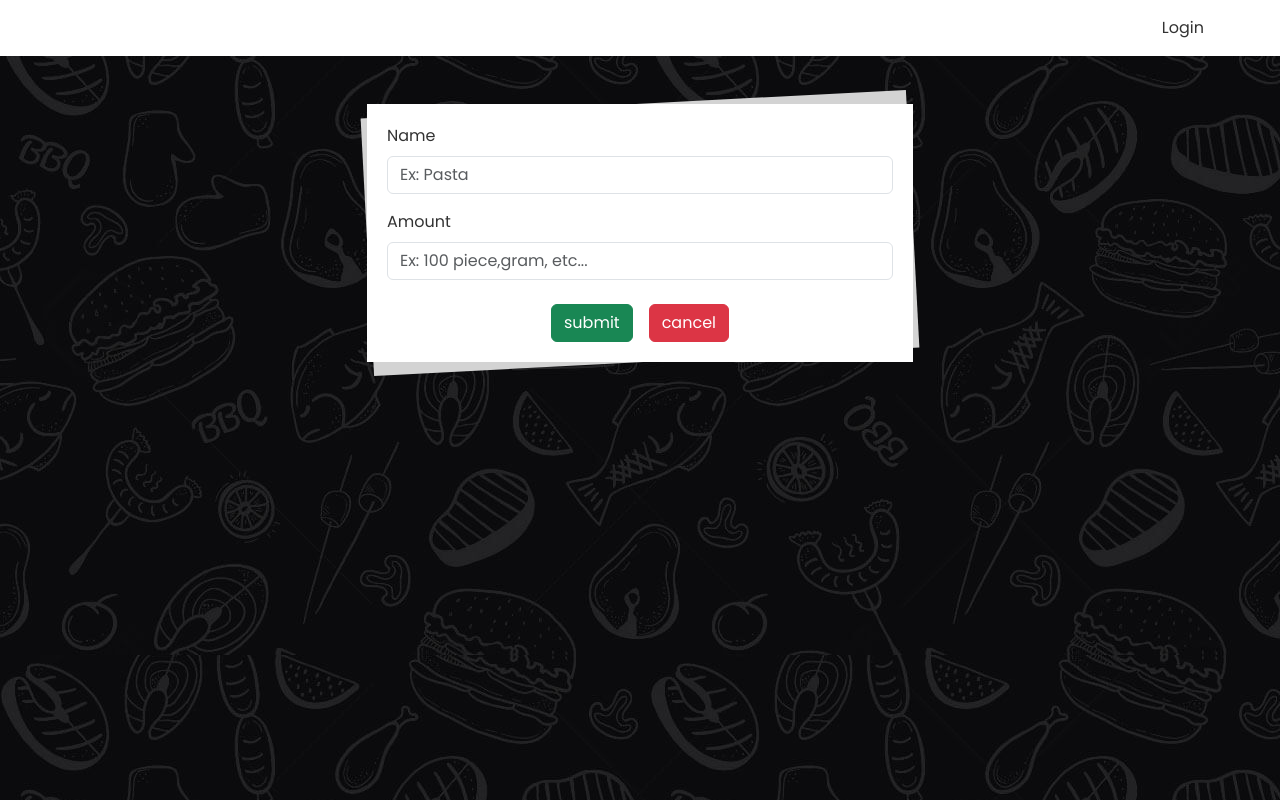
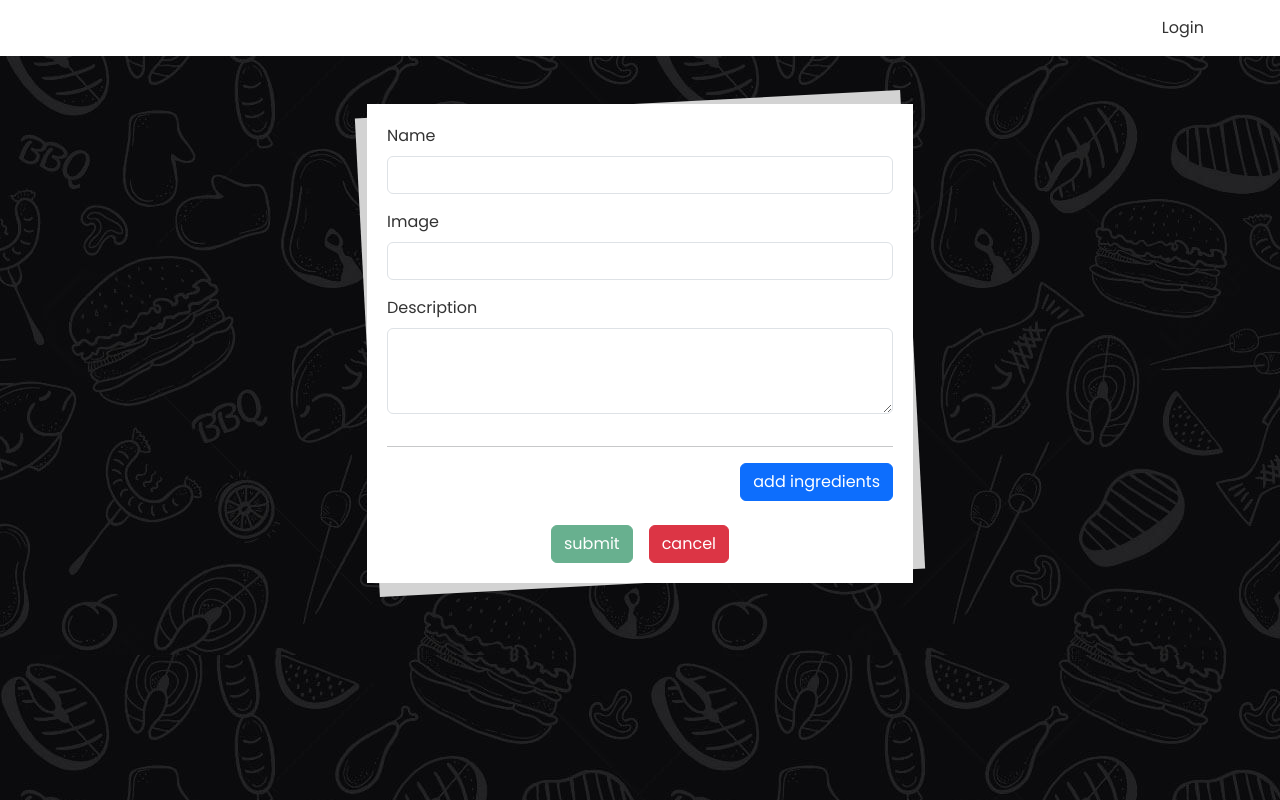
Before and after one commit to ahmedelbaiomy/recipe-book-angular, an Angular app: page /recipes/new in a window 1280 px wide. Built offline with nearby package versions, Linux system fonts and the light colour scheme.

Commit message:
add & update & delete recipes and ingredients

```diff
--- a/src/app/app.module.ts
+++ b/src/app/app.module.ts
@@ -12,7 +12,7 @@ import { ShoppingListComponent } from './shopping-list/shopping-list.component';
 import { ShoppingEditComponent } from './shopping-list/shopping-edit/shopping-edit.component';
 import { EditRecipeComponent } from './recipes/edit-recipe/edit-recipe.component';
 import { AuthComponent } from './auth/auth.component';
-import { FormsModule } from '@angular/forms';
+import { FormsModule, ReactiveFormsModule } from '@angular/forms';
 import { HttpClientModule } from '@angular/common/http';
 
 @NgModule({
@@ -34,6 +34,7 @@ import { HttpClientModule } from '@angular/common/http';
         AppRoutingModule,
         SharedModule,
         FormsModule,
+        ReactiveFormsModule,
         HttpClientModule
     ]
 })
--- a/src/app/recipes/edit-recipe/edit-recipe.component.html
+++ b/src/app/recipes/edit-recipe/edit-recipe.component.html
@@ -2,22 +2,56 @@
   <div class="row justify-content-center">
     <div class="col-md-6">
       <div class="form-wrap">
-        <form #f="ngForm">
+        <form [formGroup]="recipeForm" (ngSubmit)="onSubmit()">
           <div class="mb-3">
             <label for="name" class="form-label">Name</label>
-            <input type="text" class="form-control" id="name" placeholder="Ex: Pasta" required
-              name="name" />
+            <input type="text" class="form-control" id="name" required name="name" formControlName="name" />
           </div>
           <div class="mb-3">
-            <label for="amount" class="form-label">Amount</label>
-            <input type="number" class="form-control" id="amount" placeholder="Ex: 100 piece,gram, etc..." name="amount" />
+            <label for="image" class="form-label">Image</label>
+            <input type="text" class="form-control" id="image" name="imagePath" #imagePath formControlName="imagePath"/>
           </div>
 
+          @if(imagePath.value){
+          <div class="mb-3">
+            <img [src]="imagePath.value" class="img-fluid" width="250" height="250"/>
+          </div>
+        }
+          <div class="mb-3">
+            <label for="description" class="form-label">Description</label>
+            <textarea type="text" class="form-control" id="description" required name="description" rows="3" formControlName="description"></textarea>
+          </div>
+
+          <div class="mb-3 row" >
+            <div class="col-md-12" formArrayName="ingredients">
+              <div class="row" *ngFor="let ingredients of ingredientsControl;let i = index"
+              [formGroupName]="i">
+                <div class="col-md-6">
+                  <input type="text" class="form-control" formControlName="name">
+                </div>
+                <div class="col-md-3">
+                  <input type="text" class="form-control" formControlName="amount">
+                </div>
+                <div class="col-md-1">
+                  <button class="btn btn-sm btn-danger" (click)="onDeleteIngredient(i)">x</button>
+                </div>
+              </div>
+            </div>
+
+          </div>
+
+          <hr>
+          <div class="mb-3 row" >
+            <div class="col-md-12">
+              <button type="button" class="btn btn-primary float-end" (click)="onAddIngredient()">add ingredients</button>
+
+            </div>
+          </div>
           <div class="mt-4 d-flex justify-content-center gap-3">
-            <button type="submit" class="btn btn-success" [disabled]="f.invalid">
+            <button type="submit" class="btn btn-success" [disabled]="recipeForm.invalid">
               submit
             </button>
-            <button type="button" class="btn btn-danger">
+            <button type="button" class="btn btn-danger" (click)="onCancel()">
               cancel
             </button>
           </div>
--- a/src/app/recipes/edit-recipe/edit-recipe.component.scss
+++ b/src/app/recipes/edit-recipe/edit-recipe.component.scss
@@ -23,3 +23,7 @@ form{
     color: #333;
   }
 }
+
+input.ng-invalid.ng-touched,textarea.ng-invalid.ng-touched{
+  border: 1px solid red;
+}
--- a/src/app/recipes/edit-recipe/edit-recipe.component.ts
+++ b/src/app/recipes/edit-recipe/edit-recipe.component.ts
@@ -1,10 +1,85 @@
-import { Component } from '@angular/core';
+import { Component, OnInit } from '@angular/core';
+import { ActivatedRoute, Params, Router } from '@angular/router';
+import { RecipeService } from '../../services/recipe.service';
+import { FormArray, FormControl, FormGroup, Validators } from '@angular/forms';
+import { Ingredients } from '../../shared/models/ingredients.model';
 
 @Component({
   selector: 'app-edit-recipe',
   templateUrl: './edit-recipe.component.html',
   styleUrl: './edit-recipe.component.scss'
 })
-export class EditRecipeComponent {
+export class EditRecipeComponent implements OnInit{
+  id!:number;
+  editMode = false;
+  recipeForm!:FormGroup;
+  constructor(private activatedRoute:ActivatedRoute,private recipeService:RecipeService,private router:Router){}
 
+
+  initForm(){
+    let recipeName:any='';
+    let recipeImage:any='';
+    let recipeDescription:any='';
+    let recipeIngredients:any= new FormArray([]);
+
+    if(this.editMode){
+      const recipe = this.recipeService.getRecipeById(this.id);
+      if(recipe){
+        recipeName=recipe.name;
+        recipeImage=recipe.imagePath;
+        recipeDescription = recipe.description;
+        if(recipe.ingerdients.length > 0){
+          for(let ingredient of recipe.ingerdients){
+            recipeIngredients.push(new FormGroup({
+              name:new FormControl(ingredient.name,Validators.required),
+              amount:new FormControl(ingredient.amount,Validators.required)
+            }))
+          }
+        }
+      }
+    }
+
+    this.recipeForm = new FormGroup({
+      name:new FormControl(recipeName,Validators.required),
+      description:new FormControl(recipeDescription,Validators.required),
+      imagePath:new FormControl(recipeImage,Validators.required),
+      ingredients:recipeIngredients
+    })
+
+  }
+
+  get ingredientsControl(){
+    return (<FormArray>(this.recipeForm.get('ingredients'))).controls
+  }
+  ngOnInit(): void {
+    this.activatedRoute.params.subscribe((params:Params)=>{
+      this.id = +params['id'];
+      this.editMode = params['id'] != null;
+    })
+    this.initForm();
+  }
+
+  onAddIngredient(){
+    (<FormArray>this.recipeForm.get('ingredients')).push(new FormGroup({
+      name:new FormControl('',Validators.required),
+      amount:new FormControl('',[Validators.required,Validators.min(1)])
+    }))
+  }
+
+  onSubmit(){
+    if(this.editMode){
+      this.recipeService.updateRecipe(this.id,this.recipeForm.value)
+    }else{
+      this.recipeService.addRecipe(this.recipeForm.value)
+    }
+    this.router.navigate(['recipes'])
+
+  }
+
+  onCancel(){
+    this.router.navigate(['../'],{relativeTo:this.activatedRoute})
+  }
+  onDeleteIngredient(index:number){
+    (<FormArray>this.recipeForm.get('ingredients')).removeAt(index)
+  }
 }
--- a/src/app/recipes/recipe-details/recipe-details.component.html
+++ b/src/app/recipes/recipe-details/recipe-details.component.html
@@ -68,7 +68,7 @@
               <div class="dropdown-divider"></div>
               <a class="dropdown-item" (click)="onEditRecipe()">Edit</a>
               <div class="dropdown-divider"></div>
-              <a class="dropdown-item text-danger" href="#">Delete</a>
+              <a class="dropdown-item text-danger" (click)="onDeleteRecipe()">Delete</a>
             </div>
         </div>
         <div class="ingredients mt-3">
--- a/src/app/recipes/recipe-details/recipe-details.component.ts
+++ b/src/app/recipes/recipe-details/recipe-details.component.ts
@@ -13,6 +13,7 @@ import { ActivatedRoute, Params, Router } from '@angular/router';
 export class RecipeDetailsComponent implements OnInit{
   recipeDetails!:Recipe;
   latestRecipes:Recipe[]=[];
+  id!:number;
   constructor(private shoppingListService:ShoppingListService,private activatedRoute:ActivatedRoute,private recipeService:RecipeService,
     private router:Router
   ){}
@@ -20,6 +21,7 @@ export class RecipeDetailsComponent implements OnInit{
   ngOnInit(): void {
     this.activatedRoute.params.subscribe((params:Params)=>{
       this.recipeDetails = this.recipeService.getRecipeById(+params['id'])
+      this.id = +params['id']
     })
 
     this.latestRecipes = this.recipeService.getRecipes();
@@ -31,4 +33,8 @@ export class RecipeDetailsComponent implements OnInit{
   onEditRecipe(){
     this.router.navigate(['edit'],{relativeTo:this.activatedRoute})
   }
+  onDeleteRecipe(){
+    this.recipeService.deleteRecipe(this.id);
+    this.router.navigate(['../'],{relativeTo:this.activatedRoute})
+  }
 }
--- a/src/app/recipes/recipe-list/recipe-list.component.ts
+++ b/src/app/recipes/recipe-list/recipe-list.component.ts
@@ -16,6 +16,9 @@ export class RecipeListComponent implements OnInit{
   }
   ngOnInit() {
     this.recipes = this.recipeService.getRecipes();
+    this.recipeService.recipeChanges.subscribe((recipes:Recipe[])=>{
+      this.recipes = recipes;
+    })
   }
 
   onNewRecipe(){
--- a/src/app/services/recipe.service.ts
+++ b/src/app/services/recipe.service.ts
@@ -1,6 +1,7 @@
 import { EventEmitter, Injectable } from '@angular/core';
 import { Recipe } from '../recipes/recipe.model';
 import { Ingredients } from '../shared/models/ingredients.model';
+import { Subject } from 'rxjs';
 
 @Injectable({
   providedIn: 'root'
@@ -63,6 +64,7 @@ export class RecipeService {
     ),
   ]
   recipeSelected = new EventEmitter<Recipe>();
+  recipeChanges = new Subject<Recipe[]>();
   constructor() { }
 
   getRecipes(){
@@ -75,4 +77,19 @@ export class RecipeService {
     return this.recipes[id];
   }
 
+  addRecipe(recipe:Recipe){
+    this.recipes.push(recipe)
+    this.recipeChanges.next(this.recipes)
+  }
+
+  updateRecipe(index:number,newRecipe:Recipe){
+    this.recipes[index] = newRecipe;
+    this.recipeChanges.next(this.recipes)
+
+  }
+
+  deleteRecipe(index:number){
+    this.recipes.splice(index,1)
+    this.recipeChanges.next(this.recipes)
+  }
 }
```
